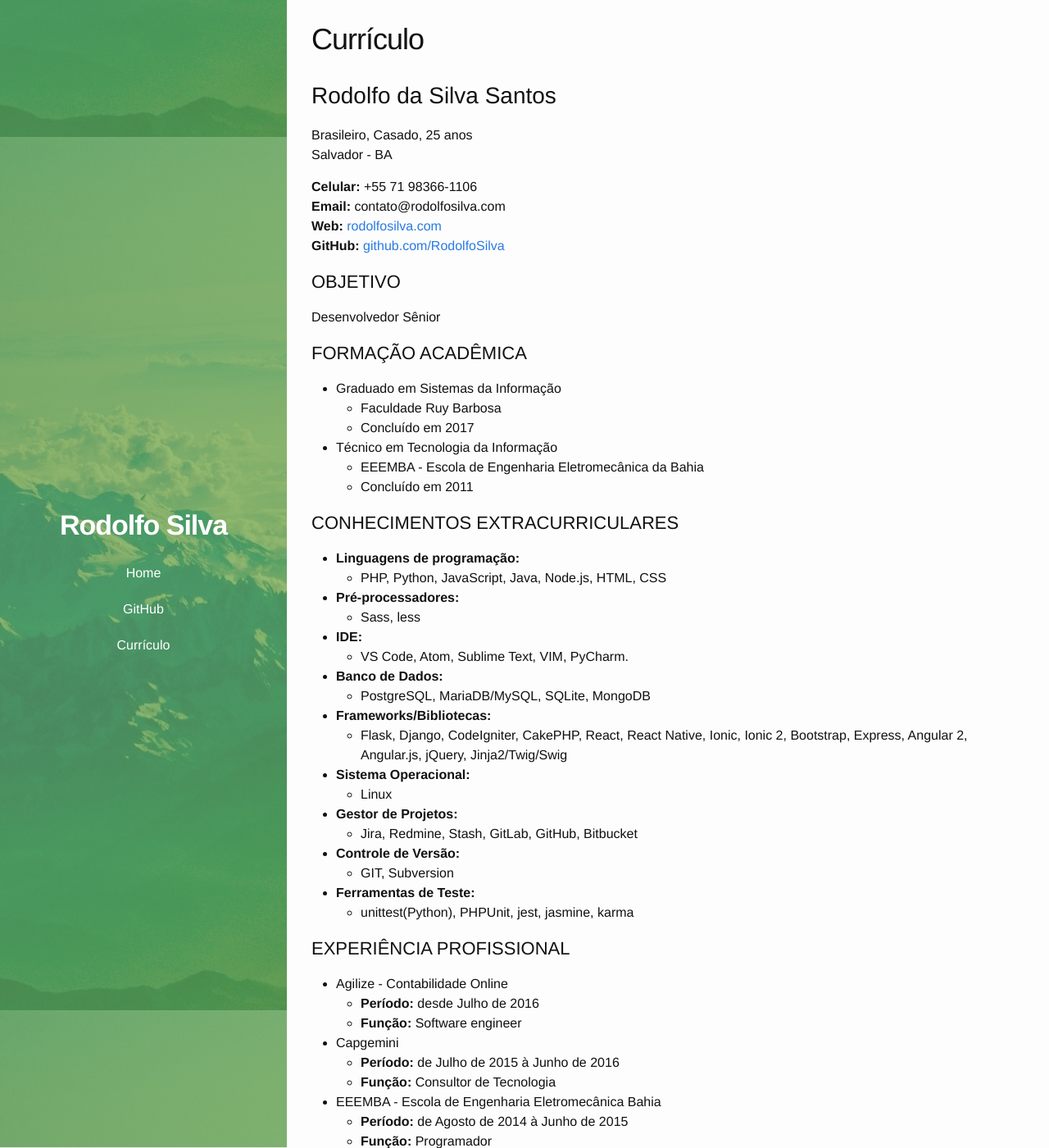
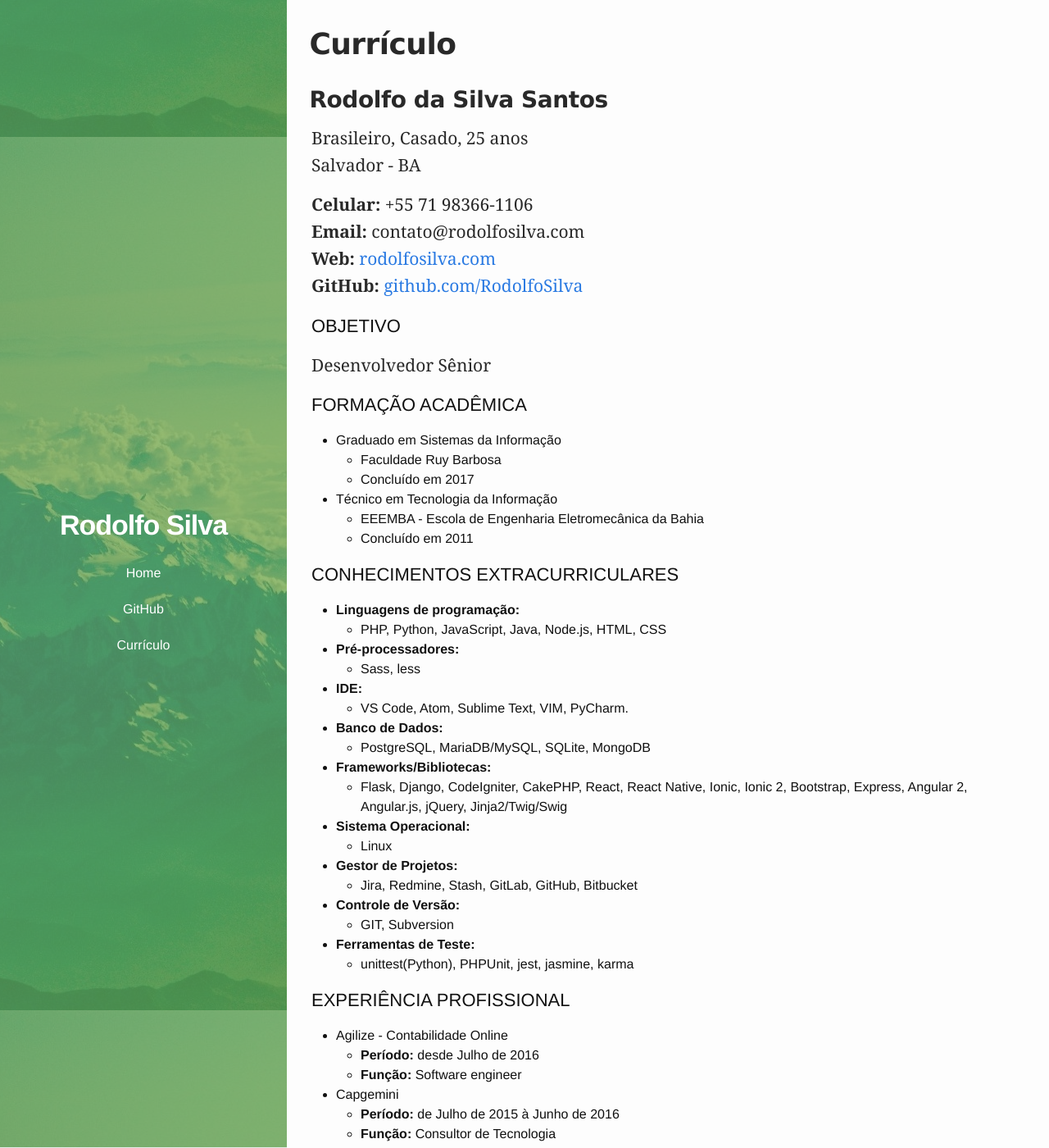
Before and after one commit to RodolfoSilva/rodolfosilva.github.io, a Jekyll site: the page built from _pages/03_curriculo.md, in a window 1280 px wide and 1400 px high. Shown: the whole window at 82% size. Built offline with Jekyll 4.4.1, drawn with Linux system fonts in a browser that asks for light colours.

Commit message:
Update _post.scss

```diff
--- a/_sass/_post.scss
+++ b/_sass/_post.scss
@@ -6,24 +6,58 @@
 }
 
 .post-title {
+  font-family: medium-content-sans-serif-font, "Lucida Grande", "Lucida Sans Unicode", "Lucida Sans", Geneva, Arial, sans-serif;
+  font-style: normal;
   font-size: 42px;
-  letter-spacing: -1px;
-  line-height: 1;
+  margin-left: -2.63px;
+  line-height: 1.04;
+  letter-spacing: -.015em;
+  padding-top: 5px;
+  font-weight: 600;
+  color: rgba(0,0,0,.84);
 }
 
 .post-content {
   margin-bottom: $spacing-unit;
 
+  h2,
+  h2,
+  h4 {
+    font-family: medium-content-sans-serif-font, "Lucida Grande", "Lucida Sans Unicode", "Lucida Sans", Geneva, Arial, sans-serif;
+    font-style: normal;
+    font-size: 42px;
+    margin-left: -2.63px;
+    line-height: 1.04;
+    letter-spacing: -.015em;
+    padding-top: 5px;
+    font-weight: 600;
+    color: rgba(0,0,0,.84);
+  }
+
   h2 {
-    font-size: 32px;
+    font-size: 34px;
   }
 
   h3 {
+    font-size: 28px;
+  }
+
+  h4 {
     font-size: 26px;
   }
 
-  h4 {
-    font-size: 20px;
+  > p {
+    font-family: medium-content-serif-font, Georgia, Cambria, "Times New Roman", Times, serif;
+    font-size: 21px;
+    font-weight: 400;
+    letter-spacing: -.003em;
+    line-height: 1.58;
+    font-style: normal;
+    margin-top: 10px;
+    color: rgba(0,0,0,.84);
+    strong {
+      font-weight: 700;
+    }
   }
 }
 
```
